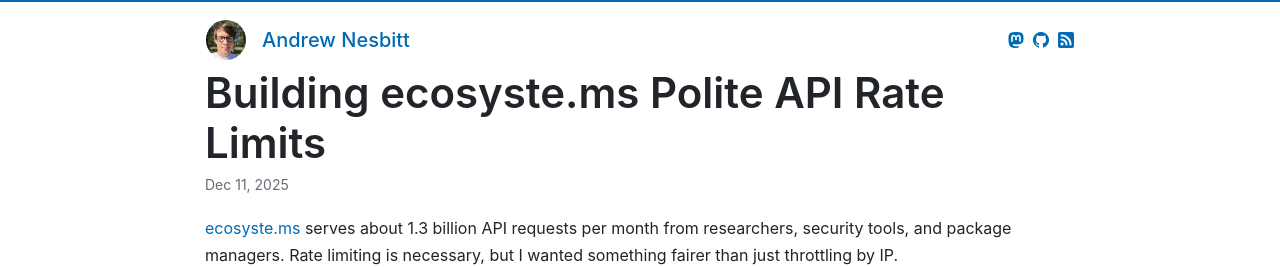
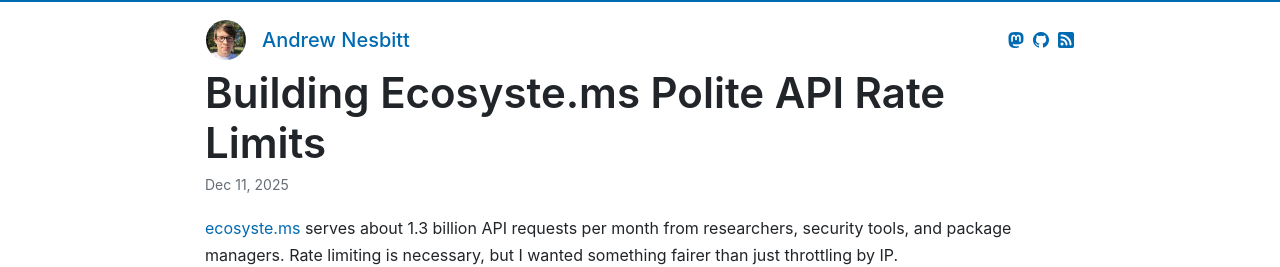
Before and after one commit to andrew/nesbitt.io, a Jekyll site: the page built from _posts/2025-12-11-building-ecosytems-polite-api-rate-limits.md, in a window 1280 px wide. Shown: the top 267 px of the page. Built offline with Jekyll 4.4.1, drawn with Linux system fonts in a browser that asks for light colours.

```diff
--- a/_posts/2025-12-11-building-ecosytems-polite-api-rate-limits.md
+++ b/_posts/2025-12-11-building-ecosytems-polite-api-rate-limits.md
@@ -1,6 +1,6 @@
 ---
 layout: post
-title: "Building ecosyste.ms Polite API Rate Limits"
+title: "Building Ecosyste.ms Polite API Rate Limits"
 date: 2025-12-11
 description: "Tiered rate limiting that rewards good citizenship: API keys, polite users, and everyone else."
 tags:
```
